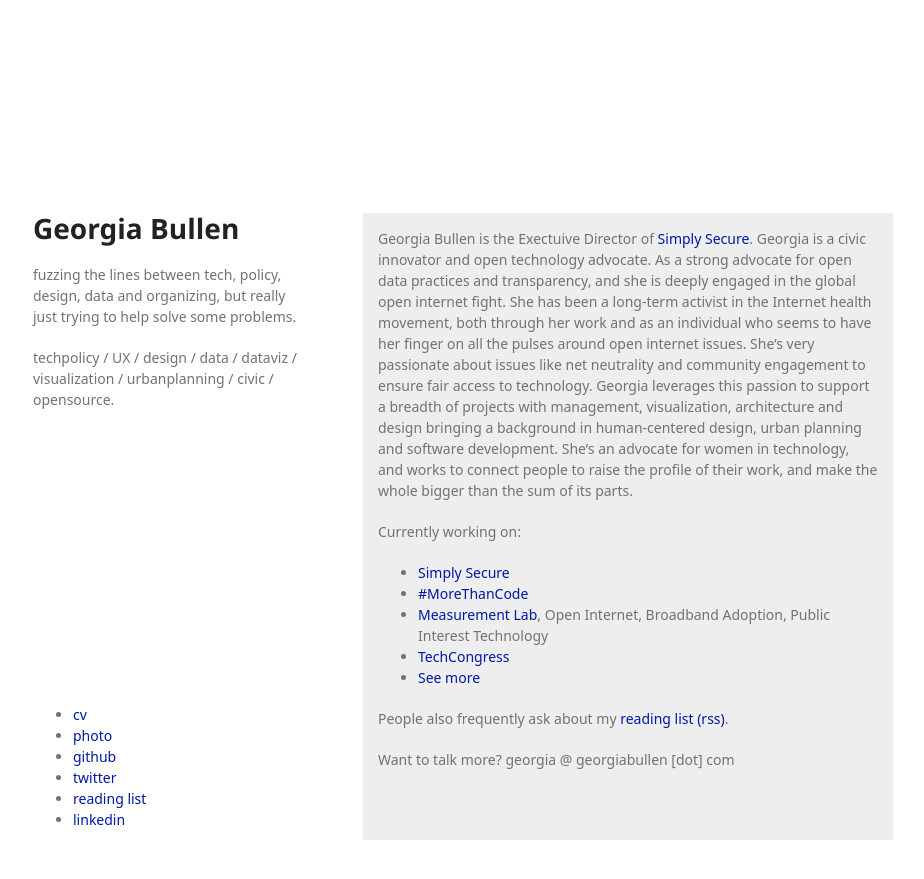
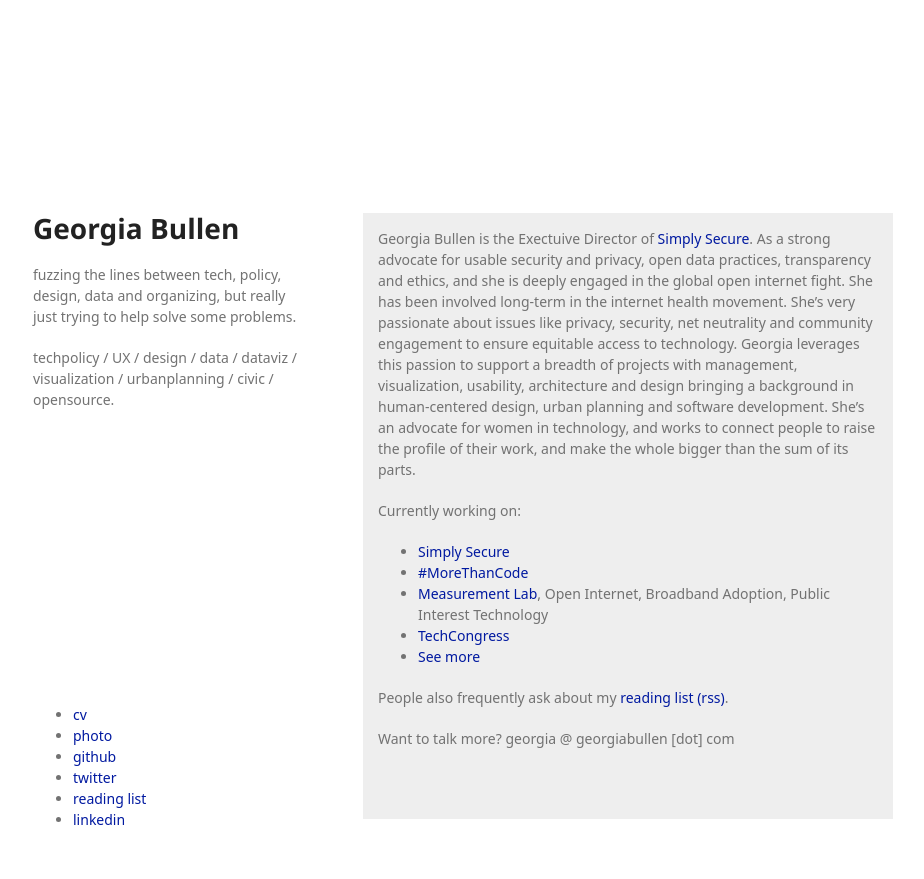
Before and after one commit to georgiamoon/markdowncv, a Jekyll site: the page built from index.md, in a window 1280 px wide. Shown: the top 879 px of the page, without its empty margins (177-1101 px from the left). Built offline with Jekyll 4.4.1, drawn with Linux system fonts in a browser that asks for light colours; some web fonts are replaced; our own code applies the rules of GitHub Pages for plain Markdown files; a script that is not in the unit is left out.

Commit message:
Update index.md

```diff
--- a/index.md
+++ b/index.md
@@ -1,4 +1,4 @@
-Georgia Bullen is the Exectuive Director of [Simply Secure](https://simplysecure.org). Georgia is a civic innovator and open technology advocate. As a strong advocate for open data practices and transparency, and she is deeply engaged in the global open internet fight. She has been a long-term activist in the Internet health movement, both through her work and as an individual who seems to have her finger on all the pulses around open internet issues. She's very passionate about issues like net neutrality and community engagement to ensure fair access to technology. Georgia leverages this passion to support a breadth of projects with management, visualization, architecture and design bringing a background in human-centered design, urban planning and software development. She's an advocate for women in technology, and works to connect people to raise the profile of their work, and make the whole bigger than the sum of its parts.
+Georgia Bullen is the Exectuive Director of [Simply Secure](https://simplysecure.org). As a strong advocate for usable security and privacy, open data practices, transparency and ethics, and she is deeply engaged in the global open internet fight. She has been involved long-term in the internet health movement. She's very passionate about issues like privacy, security, net neutrality and community engagement to ensure equitable access to technology. Georgia leverages this passion to support a breadth of projects with management, visualization, usability, architecture and design bringing a background in human-centered design, urban planning and software development. She's an advocate for women in technology, and works to connect people to raise the profile of their work, and make the whole bigger than the sum of its parts.
 
 
 Currently working on:
```
